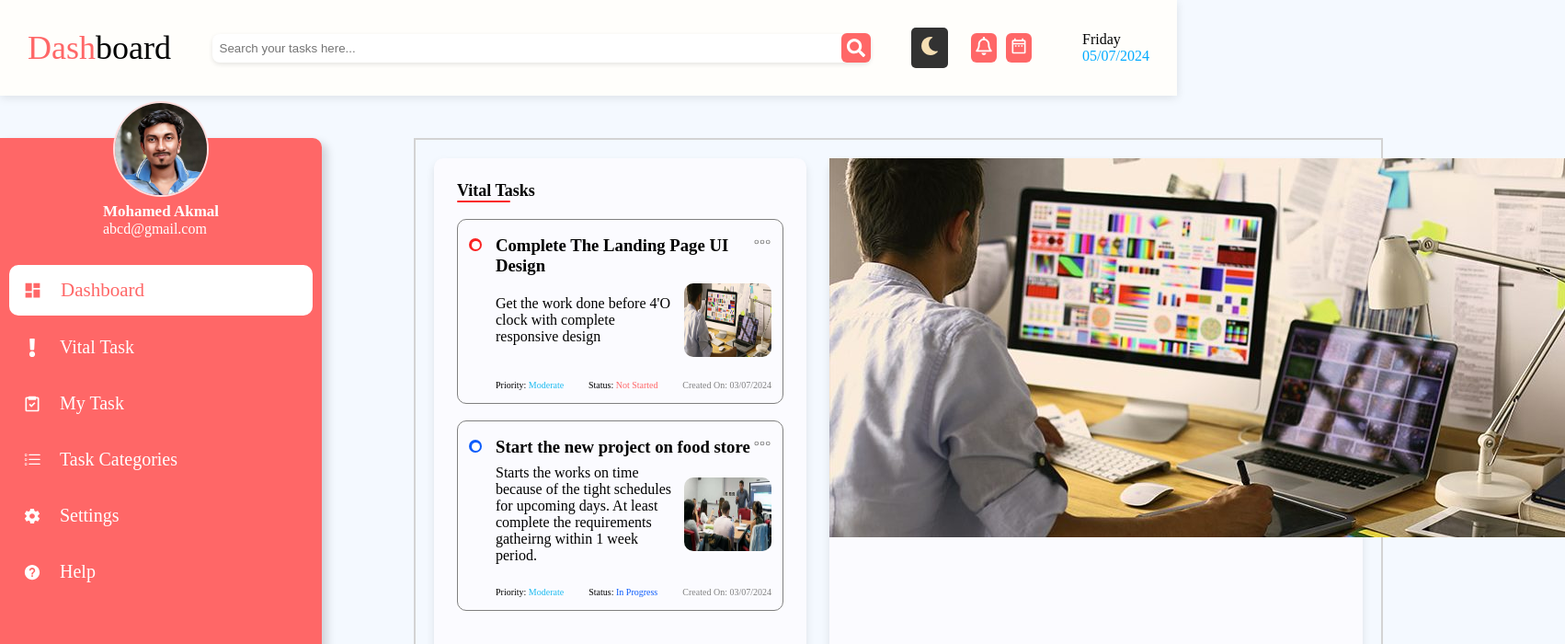
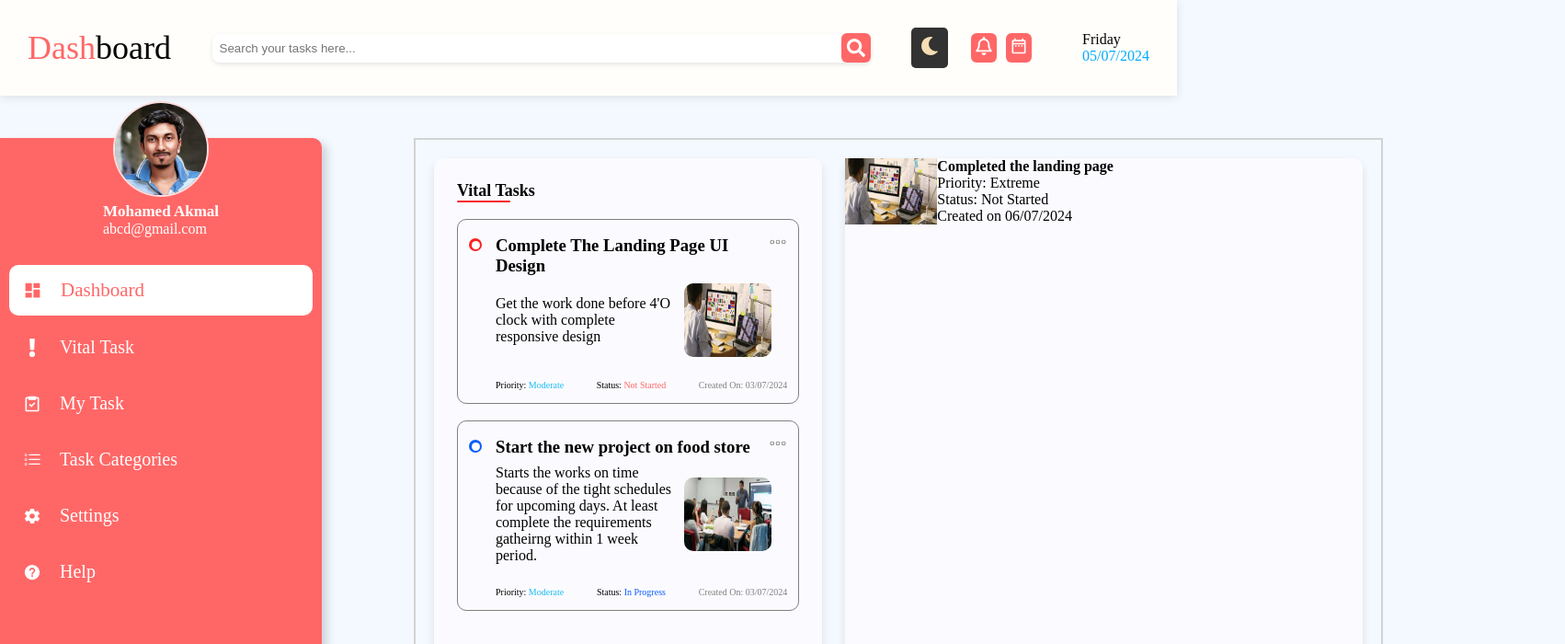
Before and after one commit to Akmal1796/ToDoApp, a React (Vite) app: page / in a window 1280 px wide. Shown: the top 700 px of the page at 92% size, 1702 px wide, since content can reach past the window. Built offline with nearby package versions, Linux system fonts and the light colour scheme.

Commit message:
Started to design the right section

```diff
--- a/src/Components/VitalTask.css
+++ b/src/Components/VitalTask.css
@@ -146,3 +146,11 @@
     margin-top: 0;
     margin-left: 25px;
 }
+
+.complete-header {
+    display: flex;
+}
+
+.completed-img {
+    width: 100px;
+}
--- a/src/Components/VitalTask.jsx
+++ b/src/Components/VitalTask.jsx
@@ -79,8 +79,16 @@ const VitalTask = () => {
       </div>
 
       <div className='vital-completed-tasks-container'>
-        <div>
-          <img src={UIDesign} />
+        <div  className='complete-header'>
+          <img src={UIDesign} className='completed-img'/>
+          <div>
+            <h4>Completed the landing page</h4>
+            <div>
+              <p>Priority: <span>Extreme</span></p>
+              <p>Status: <span>Not Started</span></p>
+            </div>
+            <p>Created on 06/07/2024</p>
+          </div>
         </div>
         <div></div>
         <div></div>
```
